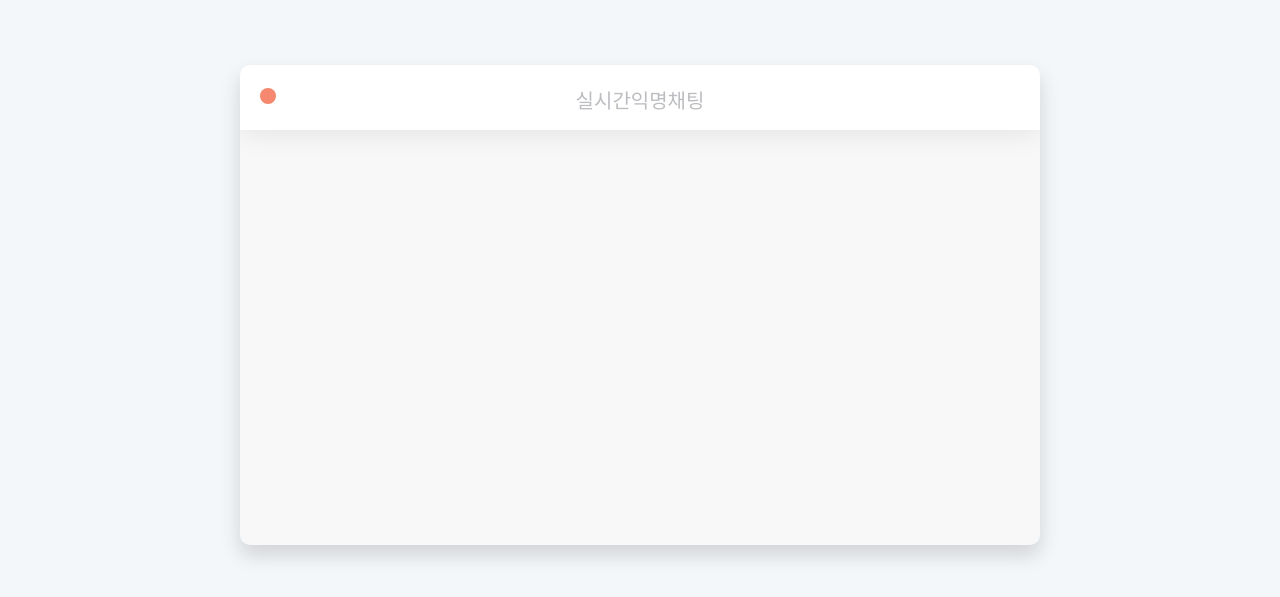
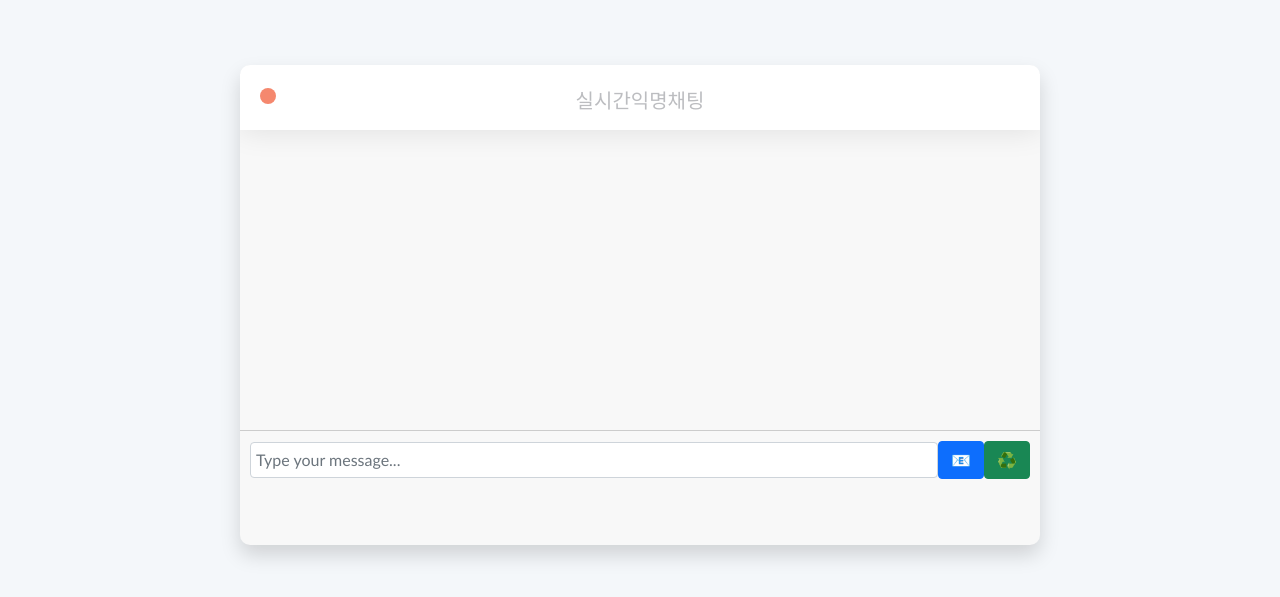
Before and after one commit to EstSoftOrmi3FinalProject/SchoolTalks-Frontend, a plain HTML site: page chat/index.html in a window 1280 px wide. Shown: the part 435-1032 px from the top of the page. Drawn offline with Linux system fonts and the light colour scheme; no server answers.

Commit message:
:art: UI수정

```diff
--- a/assets/css/chat.css
+++ b/assets/css/chat.css
@@ -16,7 +16,7 @@ body {
 
 .chat-messages {
     padding: 10px;
-    height: 540px;
+    height: 300px;
     overflow-y: auto;
 }
 
```
